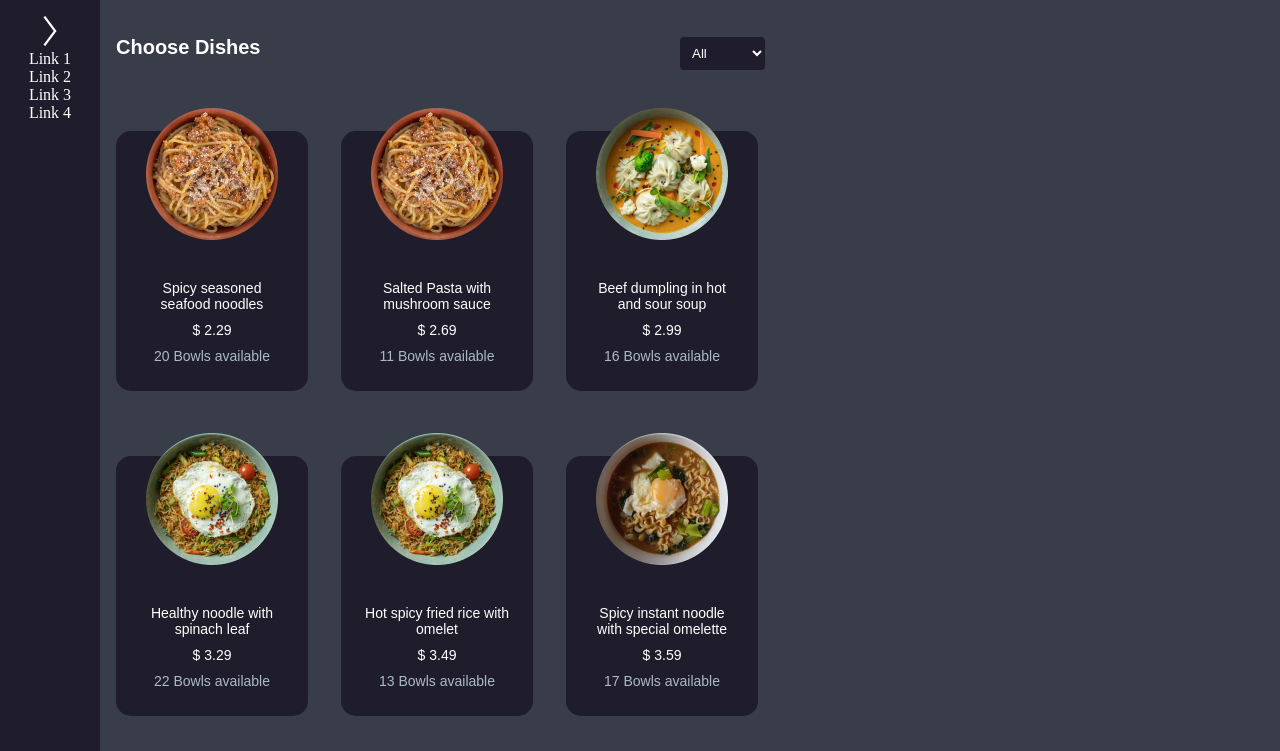
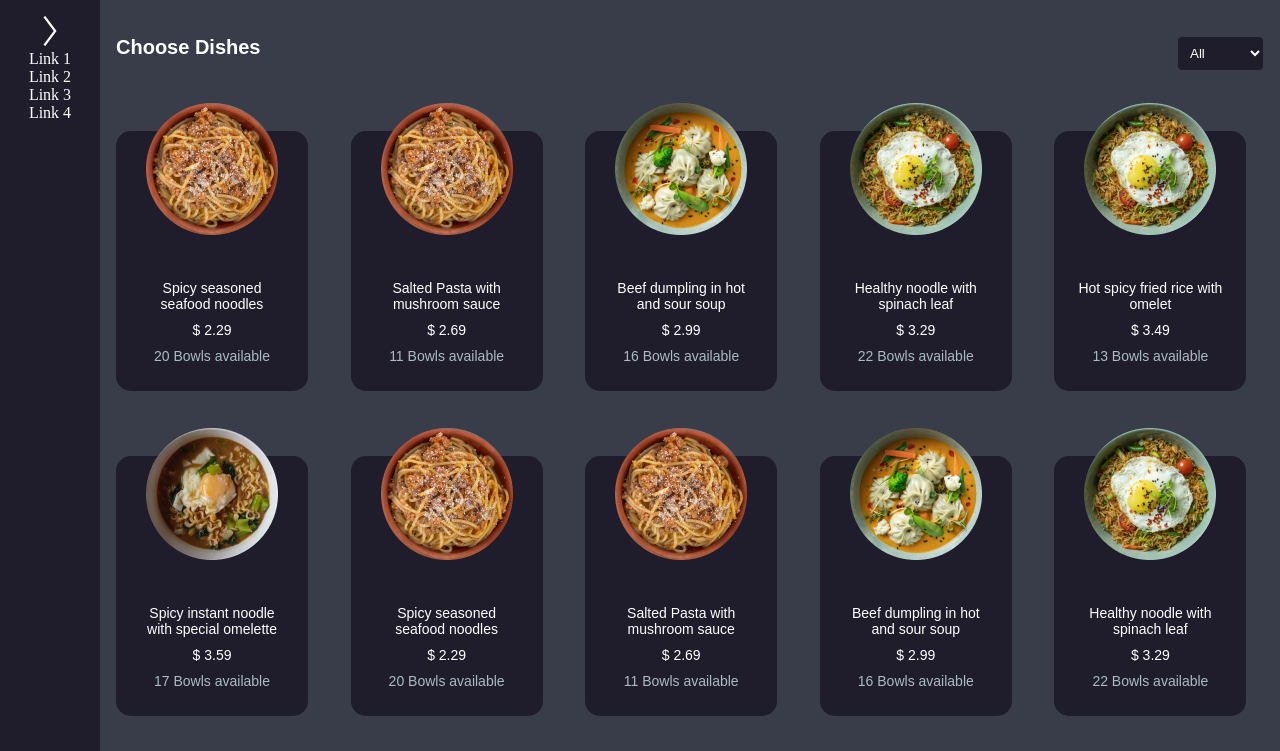
Before and after one commit to archis-academy/food-order-app-aries-1, a React (Vite) app: page / in a window 1280 px wide. Shown: the top 751 px of the page. Built offline with nearby package versions, Linux system fonts and the light colour scheme; no server answers; the database is empty; sample sign-in values are in the browser's storage.

Commit message:
src/db/foods.js oluşturuldu, dishes-menu max-width kaldırıldı, foods state i HomePage'e taşındı, propslar ile DishesMenude kullanıldı.

```diff
--- a/src/components/DishesMenu/DishesMenu.jsx
+++ b/src/components/DishesMenu/DishesMenu.jsx
@@ -1,65 +1,7 @@
 import React, { useState } from "react";
 import "./DishesMenu.scss";
 
-const DishesMenu = () => {
-  const [filter, setFilter] = useState("All");
-  const foods = [
-    {
-      id: 1,
-      image: "/Image-2.png",
-      description: "Spicy seasoned seafood noodles ",
-      price: "$ 2.29",
-      bowl: "20",
-      orderType: "Dine In",
-      type: "Hot Dishes",
-    },
-    {
-      id: 2,
-      image: "/Image-2.png",
-      description: "Salted Pasta with mushroom sauce ",
-      price: "$ 2.69",
-      bowl: "11",
-      orderType: "Dine In",
-      type: "Hot Dishes",
-    },
-    {
-      id: 3,
-      image: "/Image-3.png",
-      description: "Beef dumpling in hot and sour soup ",
-      price: "$ 2.99",
-      bowl: "16",
-      orderType: "Dine In",
-      type: "Soup",
-    },
-    {
-      id: 4,
-      image: "/Image-5.png",
-      description: "Healthy noodle with spinach leaf ",
-      price: "$ 3.29",
-      bowl: "22",
-      orderType: "To go",
-      type: "Cold Dishes",
-    },
-    {
-      id: 5,
-      image: "/Image-5.png",
-      description: "Hot spicy fried rice with omelet ",
-      price: "$ 3.49",
-      bowl: "13",
-      orderType: "Delivery",
-      type: "Hot Dishes",
-    },
-    {
-      id: 6,
-      image: "/Image-6.png",
-      description: "Spicy instant noodle with special omelette ",
-      price: "$ 3.59",
-      bowl: "17",
-      orderType: "To go",
-      type: "Hot Dishes",
-    },
-  ];
-
+const DishesMenu = ({ filter, setFilter, foods }) => {
   // Filtreleme fonksiyonu
   const filterFoods = (orderType) => {
     setFilter(orderType);
@@ -79,7 +21,11 @@ const DishesMenu = () => {
       <div className="dishes-menu-top">
         <h2 className="dishes-menu-title">Choose Dishes </h2>
 
-        <select value={filter} onChange={(e) => filterFoods(e.target.value)}>
+        <select
+          className="order-type"
+          value={filter}
+          onChange={(e) => filterFoods(e.target.value)}
+        >
           <option value="All">All</option>
           <option value="Dine In">Dine In</option>
           <option value="To go">To go</option>
--- a/src/components/DishesMenu/DishesMenu.scss
+++ b/src/components/DishesMenu/DishesMenu.scss
@@ -1,6 +1,5 @@
 @import "../../styles/abstracts/variables";
 .dishes-menu-top {
-  max-width: 650px;
   display: flex;
   justify-content: space-between;
   margin: 20px 0 60px 0;
@@ -10,7 +9,7 @@
   color: $primary-font-color;
 }
 // Dropdown menu stilleri
-select {
+.order-type {
   padding: 8px;
   border-radius: 5px;
   background-color: $secondary-bg;
@@ -25,7 +24,6 @@ select {
   margin-bottom: 20px;
 }
 .dishes-menu {
-  max-width: 650px;
   display: grid;
   grid-template-columns: repeat(auto-fill, minmax(200px, 1fr));
   grid-gap: 25px;
@@ -41,14 +39,14 @@ select {
     align-items: center;
     text-align: center;
     margin-bottom: 40px;
+    transition: all 0.2s ease;
 
     &:hover {
       transform: scale(1.05);
     }
 
     .food-image {
-      position: relative;
-      top: -40px;
+      transform: translateY(-45px);
     }
 
     .food-description,
--- /dev/null
+++ b/src/db/foods.js
@@ -0,0 +1,110 @@
+export const foods = [
+    {
+        id: 1,
+        image: "/Image-2.png",
+        description: "Spicy seasoned seafood noodles ",
+        price: "$ 2.29",
+        bowl: "20",
+        orderType: "Dine In",
+        category: "Hot Dishes",
+    },
+    {
+        id: 2,
+        image: "/Image-2.png",
+        description: "Salted Pasta with mushroom sauce ",
+        price: "$ 2.69",
+        bowl: "11",
+        orderType: "Dine In",
+        category: "Hot Dishes",
+    },
+    {
+        id: 3,
+        image: "/Image-3.png",
+        description: "Beef dumpling in hot and sour soup ",
+        price: "$ 2.99",
+        bowl: "16",
+        orderType: "Dine In",
+        category: "Soup",
+    },
+    {
+        id: 4,
+        image: "/Image-5.png",
+        description: "Healthy noodle with spinach leaf ",
+        price: "$ 3.29",
+        bowl: "22",
+        orderType: "To go",
+        category: "Cold Dishes",
+    },
+    {
+        id: 5,
+        image: "/Image-5.png",
+        description: "Hot spicy fried rice with omelet ",
+        price: "$ 3.49",
+        bowl: "13",
+        orderType: "Delivery",
+        category: "Hot Dishes",
+    },
+    {
+        id: 6,
+        image: "/Image-6.png",
+        description: "Spicy instant noodle with special omelette ",
+        price: "$ 3.59",
+        bowl: "17",
+        orderType: "To go",
+        category: "Hot Dishes",
+    },
+    {
+        id: 7,
+        image: "/Image-2.png",
+        description: "Spicy seasoned seafood noodles ",
+        price: "$ 2.29",
+        bowl: "20",
+        orderType: "Dine In",
+        category: "Hot Dishes",
+    },
+    {
+        id: 8,
+        image: "/Image-2.png",
+        description: "Salted Pasta with mushroom sauce ",
+        price: "$ 2.69",
+        bowl: "11",
+        orderType: "Dine In",
+        category: "Hot Dishes",
+    },
+    {
+        id: 9,
+        image: "/Image-3.png",
+        description: "Beef dumpling in hot and sour soup ",
+        price: "$ 2.99",
+        bowl: "16",
+        orderType: "Dine In",
+        category: "Soup",
+    },
+    {
+        id: 10,
+        image: "/Image-5.png",
+        description: "Healthy noodle with spinach leaf ",
+        price: "$ 3.29",
+        bowl: "22",
+        orderType: "To go",
+        category: "Cold Dishes",
+    },
+    {
+        id: 11,
+        image: "/Image-5.png",
+        description: "Hot spicy fried rice with omelet ",
+        price: "$ 3.49",
+        bowl: "13",
+        orderType: "Delivery",
+        category: "Hot Dishes",
+    },
+    {
+        id: 12,
+        image: "/Image-6.png",
+        description: "Spicy instant noodle with special omelette ",
+        price: "$ 3.59",
+        bowl: "17",
+        orderType: "To go",
+        category: "Hot Dishes",
+    },
+];
--- a/src/pages/HomePage/HomePage.jsx
+++ b/src/pages/HomePage/HomePage.jsx
@@ -2,15 +2,19 @@ import Sidebar from "@/components/Sidebar/Sidebar";
 import "./HomePage.scss";
 import { useAuth } from "@/components/AuthProvider";
 import DishesMenu from "@/components/DishesMenu/DishesMenu";
+import { foods } from "@/db/foods";
+import React, { useState } from "react";
 
 function HomePage() {
   const { fireStoreUser } = useAuth(); // auth'u const {fireStoreUser} = useAuth() şeklinde alırsanız user bilgilerine ulaşabilirsiniz
+
+  const [filter, setFilter] = useState("All");
 
   return (
     <div>
       <Sidebar />
       <div className="mainRoot">
-        <DishesMenu />
+        <DishesMenu filter={filter} setFilter={setFilter} foods={foods} />
       </div>
     </div>
   );
```
